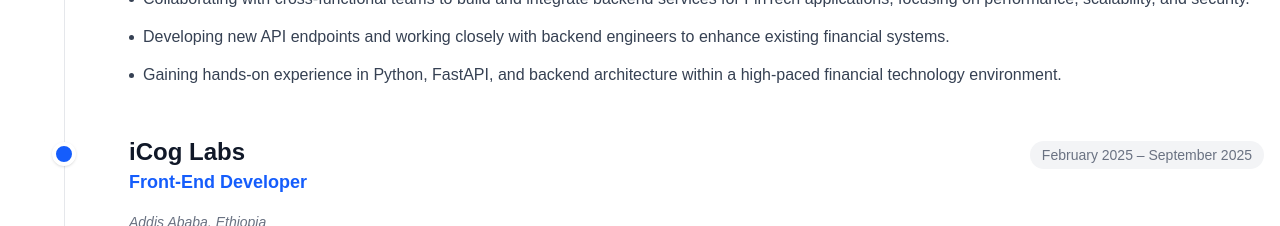
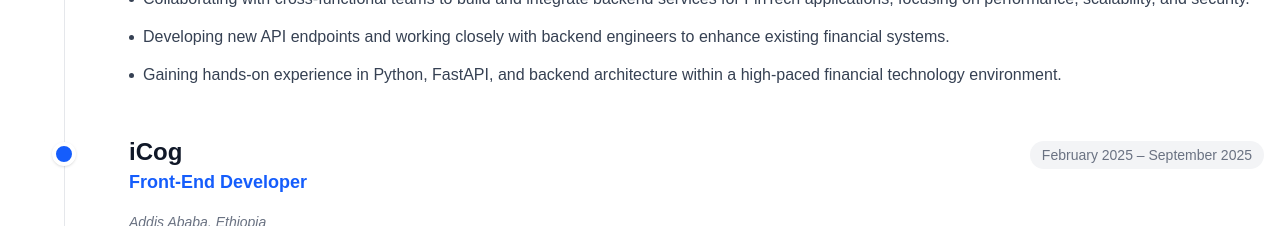
Before and after one commit to kirubeldev/portfolio, a Next.js app: page / in a window 1280 px wide. Shown: the part 980-1206 px from the top of the page. Built offline with nearby package versions, Linux system fonts and the light colour scheme.

Commit message:
fix: update company name in experience component

```diff
--- a/app/components/experience.tsx
+++ b/app/components/experience.tsx
@@ -14,7 +14,7 @@
     ],
   },
   {
-    company: "iCog Labs",
+    company: "iCog ",
     location: "Addis Ababa, Ethiopia",
     title: "Front-End Developer",
     period: "February 2025 – September 2025",
```
